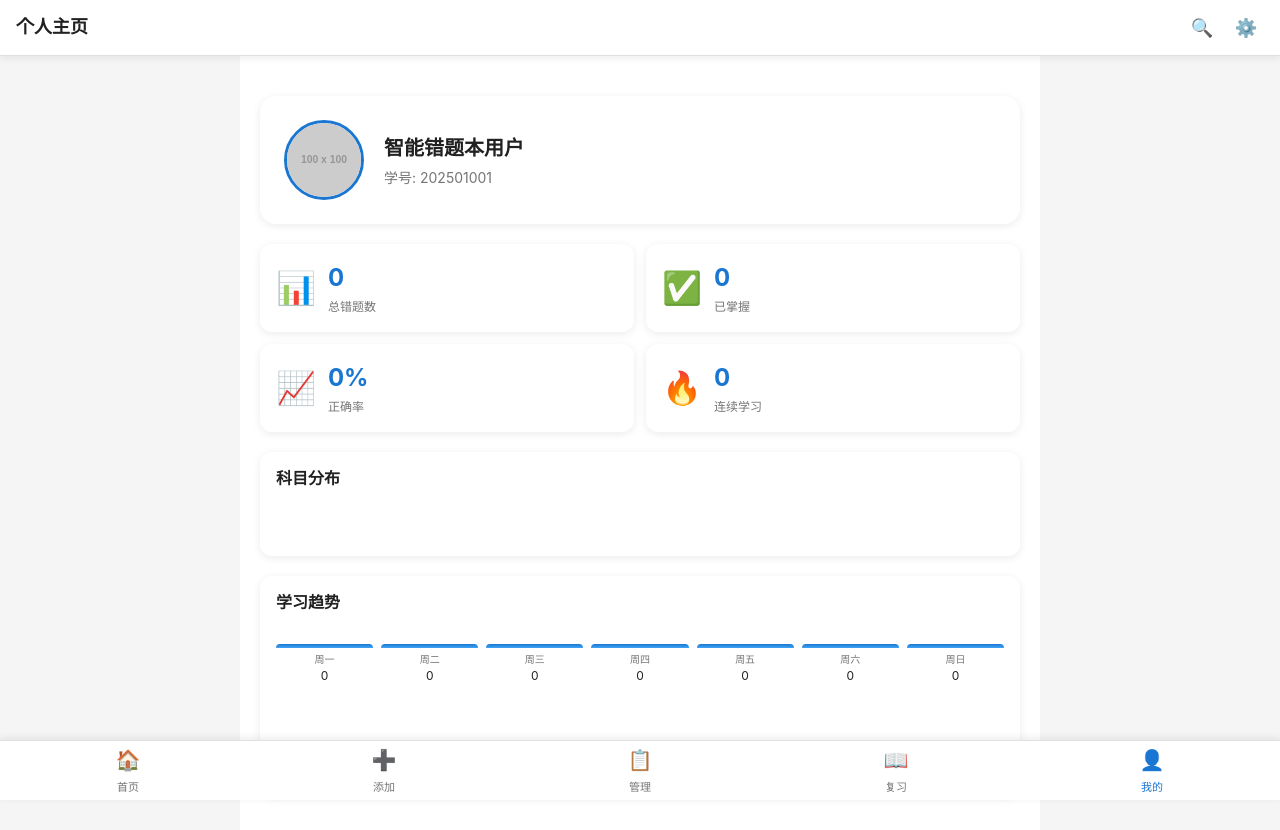
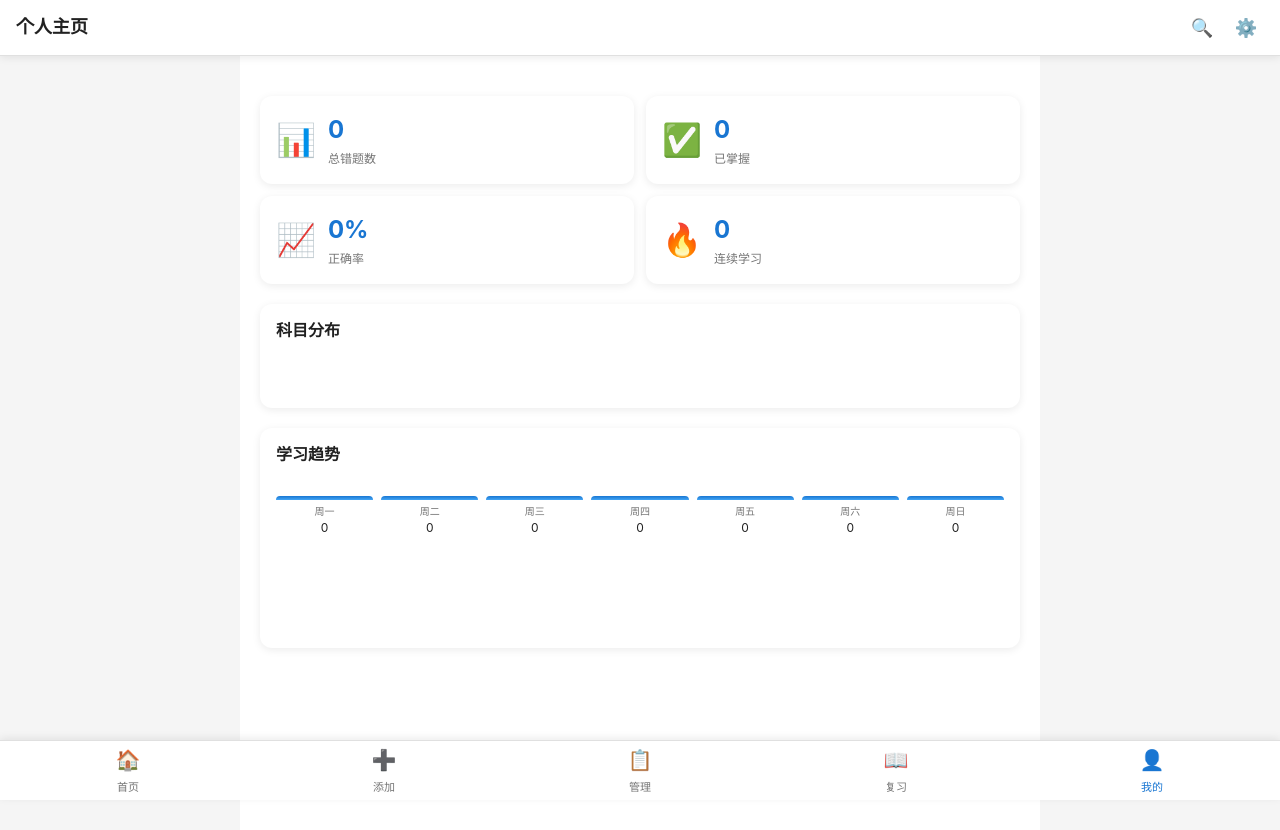
Before and after one commit to zpb911km/SmartErrorNotebook, a Vue app: page /#/stats in a window 1280 px wide. Shown: the top 830 px of the page. Built offline with nearby package versions, Linux system fonts and the light colour scheme.

Commit message:
删除头像部分

```diff
--- a/src/views/HomeMinimal.vue
+++ b/src/views/HomeMinimal.vue
@@ -1,11 +1,8 @@
 <template>
   <div class="home-page minimal">
     <!-- 顶部区域 -->
-    <div class="minimal-header">
+  <div class="minimal-header">
       <h1 class="app-title">智能错题本</h1>
-      <div class="user-avatar" @click="$router.push('/stats')">
-        <img src="https://via.placeholder.com/40" alt="用户头像" class="avatar-image">
-      </div>
     </div>
 
     <!-- 核心功能区 -->
@@ -65,13 +62,13 @@
         <button class="view-all" @click="$router.push('/manage')">查看全部</button>
       </div>
       <div class="activity-list">
-        <div class="activity-item" v-for="activity in recentActivities" :key="activity.id">
-          <div class="activity-icon">{{ activity.icon }}</div>
+        <div class="activity-item" v-for="activity in recentActivities" :key="(activity as any).id">
+          <div class="activity-icon">{{ (activity as any).icon }}</div>
           <div class="activity-content">
-            <div class="activity-title">{{ activity.title }}</div>
-            <div class="activity-time">{{ activity.time }}</div>
+            <div class="activity-title">{{ (activity as any).title }}</div>
+            <div class="activity-time">{{ (activity as any).time }}</div>
           </div>
-          <div class="activity-status" :class="activity.status">{{ activity.status }}</div>
+          <div class="activity-status" :class="(activity as any).status">{{ (activity as any).status }}</div>
         </div>
       </div>
     </div>
--- a/src/views/Profile.vue
+++ b/src/views/Profile.vue
@@ -1,16 +1,5 @@
 <template>
   <div class="profile-page">
-    <!-- 用户信息卡片 -->
-    <div class="user-card">
-      <div class="avatar-container">
-        <img class="avatar" src="https://via.placeholder.com/100" alt="头像" />
-      </div>
-      <div class="user-info">
-        <div class="nickname">智能错题本用户</div>
-        <div class="student-id">学号: 202501001</div>
-      </div>
-    </div>
-
     <!-- 详细统计页面 -->
     <div class="stats-section">
       <div class="overview-cards">
@@ -49,14 +38,14 @@
         <div class="chart-placeholder">
           <div class="pie-chart">
             <div v-for="(item, index) in subjectDistribution" :key="index" class="pie-segment" :style="getPieStyle(item, index)">
-              <span class="pie-label">{{ item.subject }}</span>
+              <span class="pie-label">{{ (item as any).subjectName }}</span>
             </div>
           </div>
           <div class="legend">
             <div v-for="(item, index) in subjectDistribution" :key="index" class="legend-item">
               <span class="legend-color" :style="{ background: colors[index] }"></span>
-              <span class="legend-label">{{ item.subjectName }}</span>
-              <span class="legend-value">{{ item.count }}题</span>
+              <span class="legend-label">{{ (item as any).subjectName }}</span>
+              <span class="legend-value">{{ (item as any).count }}题</span>
             </div>
           </div>
         </div>
```
